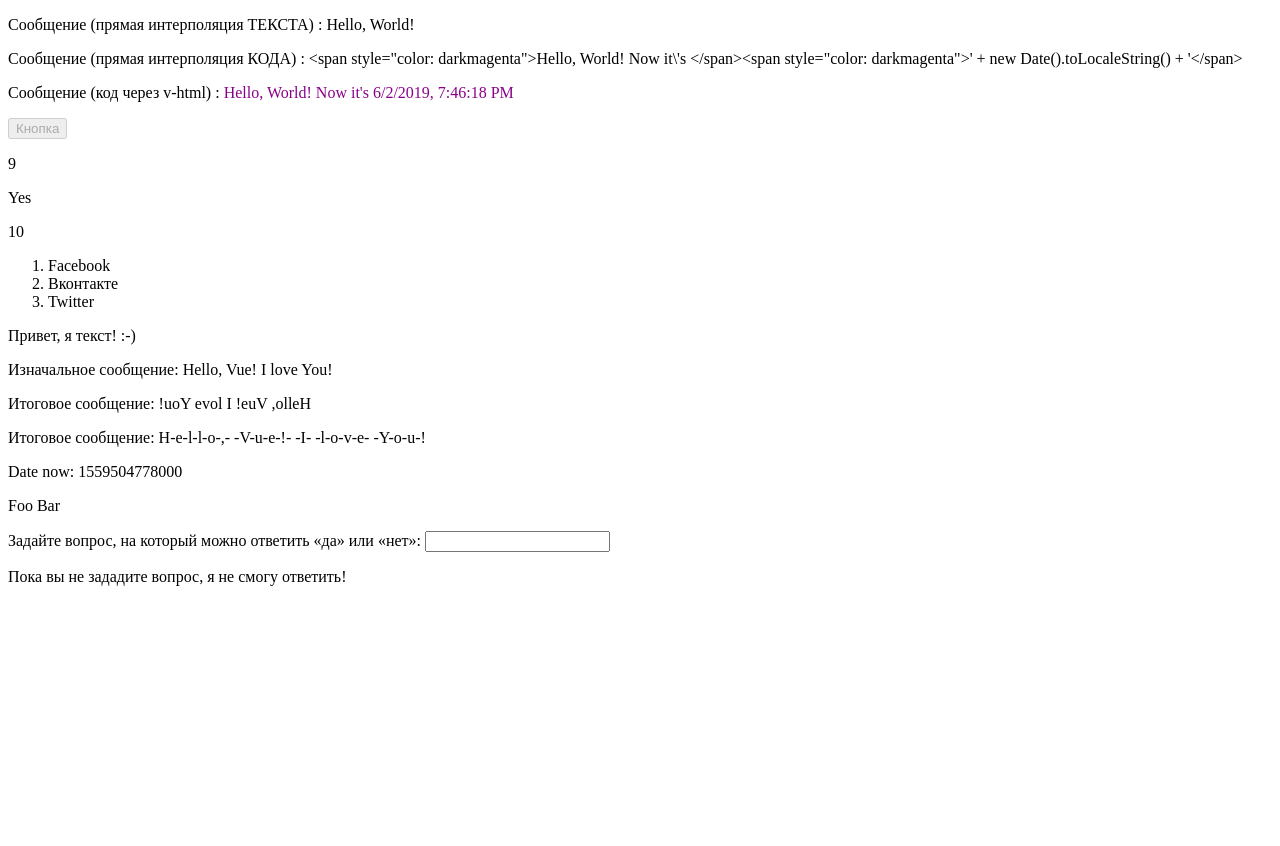
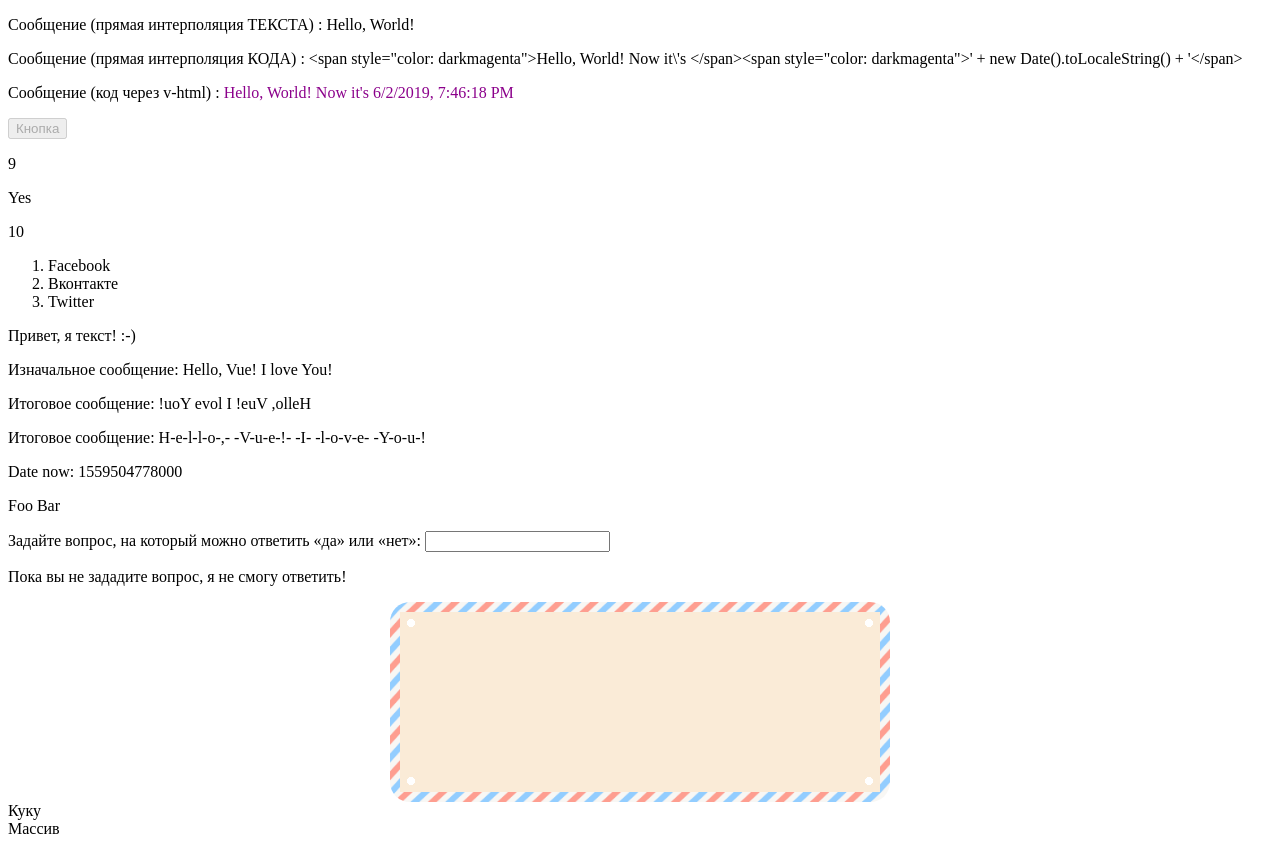
Before and after one commit to Redrica/vue_learning, a plain HTML site: page index.html in a window 1280 px wide. Before the commit the page ends 800 px from the top, so only its background shows below. Drawn offline with nearby package versions, Linux system fonts and the light colour scheme.

Commit message:
Work with classes in progress

```diff
--- a/index.html
+++ b/index.html
@@ -5,14 +5,50 @@
     <meta name="viewport" content="width=device-width, user-scalable=no, initial-scale=1.0, maximum-scale=1.0, minimum-scale=1.0">
     <meta http-equiv="X-UA-Compatible" content="ie=edge">
     <title>Document</title>
+    <style>
+      body {
+        /*background-image: url("img/bg_gray_sfweb_small.jpg");*/
+        /*background-repeat: repeat;*/
+      }
+
+      .post-block {
+        width: 500px;
+        height: 200px;
+        margin: 0 auto;
+        padding: 20px;
+        border-radius: 20px;
+        box-sizing: border-box;
+        /*background-origin: padding-box, border-box;*/
+        background-repeat: no-repeat;
+        border: 10px solid transparent;
+        border-image-source: url("img/post-back.png");
+        border-image-slice: 12;
+
+        background-image:
+                radial-gradient(circle at center, #fff 0, #fff 46%, transparent 50%, transparent),
+                radial-gradient(circle at center, #fff 0, #fff 46%, transparent 50%, transparent),
+                radial-gradient(circle at center, #fff 0, #fff 46%, transparent 50%, transparent),
+                radial-gradient(circle at center, #fff 0, #fff 46%, transparent 50%, transparent),
+                linear-gradient(to bottom, antiquewhite, antiquewhite);
+        background-position:
+                5px 5px,
+                calc(100% - 5px) 5px,
+                5px calc(100% - 5px),
+                calc(100% - 5px) calc(100% - 5px),
+      0 0;
+        background-size:
+                12px 12px,
+                12px 12px,
+                12px 12px,
+                12px 12px,
+                100% 100%;
+
+      }
+
+    </style>
   </head>
   <body>
-  <style>
-    body {
-      /*background-image: url("img/bg_gray_sfweb_small.jpg");*/
-      /*background-repeat: repeat;*/
-    }
-  </style>
+
     <!--<div id="app">-->
       <!--{{ message }}-->
     <!--</div>-->
@@ -113,6 +149,18 @@
         <input type="text" v-model="question">
       </p>
       <p>{{ answer }}</p>
+    </div>
+
+    <div id="post">
+      <div class="post-block"></div>
+    </div>
+
+    <div id="classes">
+      <div v-bind:class="classObject">Куку</div>
+    </div>
+
+    <div id="classesTwo">
+      <div v-bind:class="[{active: isActive}, errorClass]">Массив</div>
     </div>
 
     <script src="https://cdn.jsdelivr.net/npm/axios@0.12.0/dist/axios.min.js"></script>
@@ -331,6 +379,36 @@
               }
           }
       })
+
+      var post = new Vue ({
+          el: '#post'
+      })
+
+      var vm = new Vue ({
+          el: '#classes',
+          data: {
+              isActive: true,
+              error: {
+                  type: 'fatal'
+              }
+          },
+          computed: {
+              classObject: function () {
+                  return {
+                      active: this.isActive && !this.error,
+                      'text-danger': this.error && this.error.type === 'fatal'
+                  }
+              }
+          }
+      })
+
+      var vm2 = new Vue ({
+          el: '#classesTwo',
+          data: {
+              isActive: true,
+              errorClass: 'danger-2'
+          }
+      })
     </script>
   </body>
 </html>
```
Also changed, not shown: img/post-back.png (added).
